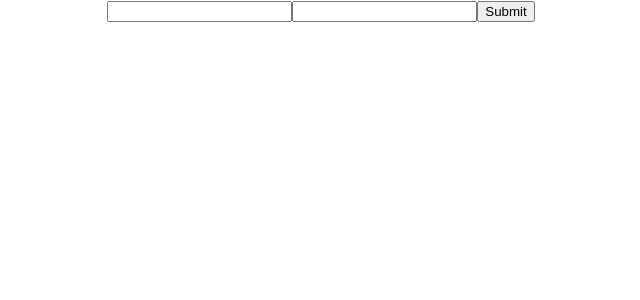
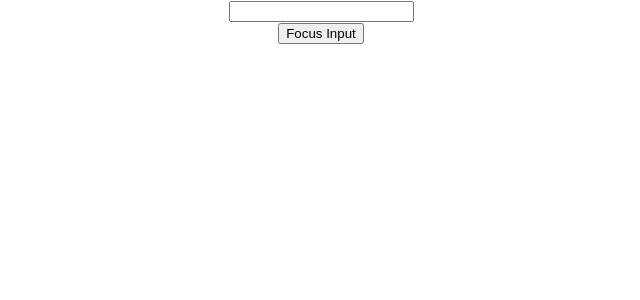
Before and after one commit to apparao1234/hello-world, a React (Create React App) app: page / in a window 1280 px wide. Shown: the top 300 px of the page, without its empty margins (319-959 px from the left). Built offline with nearby package versions, Linux system fonts and the light colour scheme.

Commit message:
Ref with Class compoents

```diff
--- a/src/App.js
+++ b/src/App.js
@@ -2,11 +2,11 @@
 import logo from "./logo.svg";
 import "./App.css";
 
-import RefsDemo from "./components/RefsDemo";
+import FocusInput from "./components/FocusInput";
 
 class App extends Component {
   render() {
-    return <div className='App'>{<RefsDemo />}</div>;
+    return <div className='App'>{<FocusInput />}</div>;
   }
 }
 
--- /dev/null
+++ b/src/components/FocusInput.js
@@ -0,0 +1,23 @@
+import React, { Component } from "react";
+import Input from "./Input";
+
+class FocusInput extends Component {
+  constructor(props) {
+    super(props);
+    this.componentRef = React.createRef();
+  }
+
+  clickHandler = () => {
+    this.componentRef.current.focusInput();
+  };
+  render() {
+    return (
+      <div>
+        <Input ref={this.componentRef}></Input>
+        <button onClick={this.clickHandler}>Focus Input</button>
+      </div>
+    );
+  }
+}
+
+export default FocusInput;
--- /dev/null
+++ b/src/components/Input.js
@@ -0,0 +1,21 @@
+import React, { Component } from "react";
+
+class Input extends Component {
+  constructor(props) {
+    super(props);
+    this.inputRef = React.createRef();
+  }
+  focusInput() {
+    this.inputRef.current.focus();
+  }
+
+  render() {
+    return (
+      <div>
+        <input type='text' ref={this.inputRef} />
+      </div>
+    );
+  }
+}
+
+export default Input;
```
